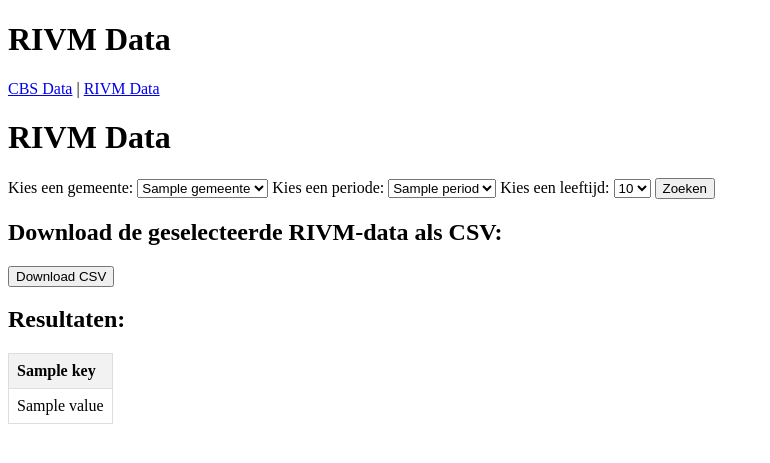
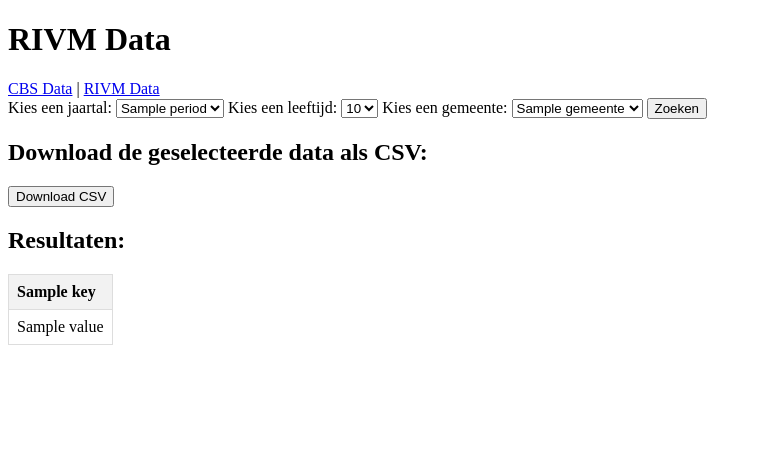
Before and after one commit to Zuyd-HDI-Lab/ELSA_StatMeldr, a Django app: template StatMeldr/api/templates/api/rivm_data.html in a window 1280 px wide. Shown: the top 463 px of the page, without its empty margins (0-770 px from the left). Run offline with Django 5.2, Linux system fonts and the light colour scheme; the template is opened without the code that fills it: most values are stand-ins (such as "Sample title", 1, 10 or a date in 2020).

Commit message:
smallfix
fixed some minor things like names and frontend

```diff
--- a/StatMeldr/Statmeldr/urls.py
+++ b/StatMeldr/Statmeldr/urls.py
@@ -22,8 +22,8 @@
 
 urlpatterns = [
     path('admin/', admin.site.urls),
-    path('', views.get_filtered_data, name='get_filtered_data'),
+    path('', views.get_cbs_data, name='get_cbs_data'),
     path('rivm/', views.get_rivm_data, name='get_rivm_data'),
-    path('cbs/', views.get_filtered_data, name='get_filtered_data'),
+    path('cbs/', views.get_cbs_data, name='get_cbs_data'),
     path('download_csv/', views.get_filtered_data_csv, name='get_filtered_data_csv'),
 ]
--- a/StatMeldr/api/templates/api/rivm_data.html
+++ b/StatMeldr/api/templates/api/rivm_data.html
@@ -21,26 +21,16 @@
     </style>
 </head>
 <body>
+
     <h1>RIVM Data</h1>
 
     <nav>
-        <a href="{% url 'get_filtered_data' %}">CBS Data</a> |
+        <a href="{% url 'get_cbs_data' %}">CBS Data</a> |
         <a href="{% url 'get_rivm_data' %}">RIVM Data</a>
     </nav>
 
-    <h1>RIVM Data</h1>
-
     <form method="get" action="{% url 'get_rivm_data' %}">
-        <label for="gemeente">Kies een gemeente:</label>
-        <select name="gemeente" id="gemeente">
-            {% for gemeente in gemeentes %}
-            <option value="{{ gemeente|lower }}" {% if gemeente|lower == selected_gemeente|lower %}selected{% endif %}>
-                {{ gemeente }}
-            </option>
-            {% endfor %}
-        </select>
-
-        <label for="period">Kies een periode:</label>
+        <label for="period">Kies een jaartal:</label>
         <select name="period" id="period">
             {% for period in perioden %}
             <option value="{{ period }}" {% if period == selected_period %}selected{% endif %}>
@@ -58,11 +48,20 @@
             {% endfor %}
         </select>
 
+        <label for="gemeente">Kies een gemeente:</label>
+        <select name="gemeente" id="gemeente">
+            {% for gemeente in gemeentes %}
+            <option value="{{ gemeente|lower }}" {% if gemeente|lower == selected_gemeente|lower %}selected{% endif %}>
+                {{ gemeente }}
+            </option>
+            {% endfor %}
+        </select>
+
         <button type="submit">Zoeken</button>
     </form>
 
     <!-- Download knop voor CSV -->
-    <h2>Download de geselecteerde RIVM-data als CSV:</h2>
+    <h2>Download de geselecteerde data als CSV:</h2>
     <a href="{% url 'get_filtered_data_csv' %}?dataset=rivm{% if selected_periode %}&periode={{ selected_periode }}{% endif %}{% if selected_leeftijd %}&leeftijd={{ selected_leeftijd }}{% endif %}{% if selected_gemeente %}&gemeente={{ selected_gemeente|lower|urlencode }}{% endif %}">
         <button type="button">Download CSV</button>
     </a>
--- a/StatMeldr/api/views.py
+++ b/StatMeldr/api/views.py
@@ -6,7 +6,7 @@
 import redis
 import json
 
-def get_filtered_data(request):
+def get_cbs_data(request):
     redis_client = redis.StrictRedis(host='127.0.0.1', port=6379, db=0)
 
     selected_dataset = request.GET.get('dataset', 'kerncijfers').lower()
@@ -91,7 +91,7 @@
         'selected_gemeente': selected_gemeente,
         'selected_periode': selected_period,
         'selected_leeftijd': selected_age,
-        'periodes': ['2020JJ00', '2022JJ00'],
+        'perioden': ['2020JJ00', '2022JJ00'],
         'leeftijden': ['20300', '53115', '80200']
     })
 
```
Also changed, not shown: StatMeldr/api/templates/api/cbs_data.html (+4 -4 lines).
